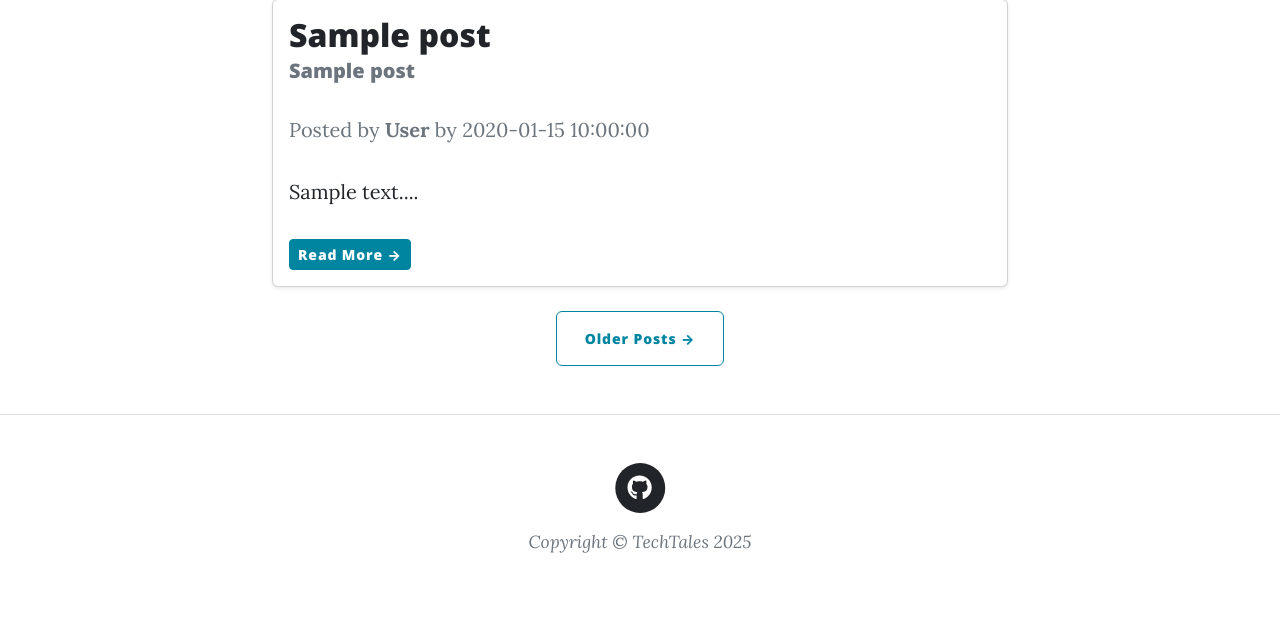
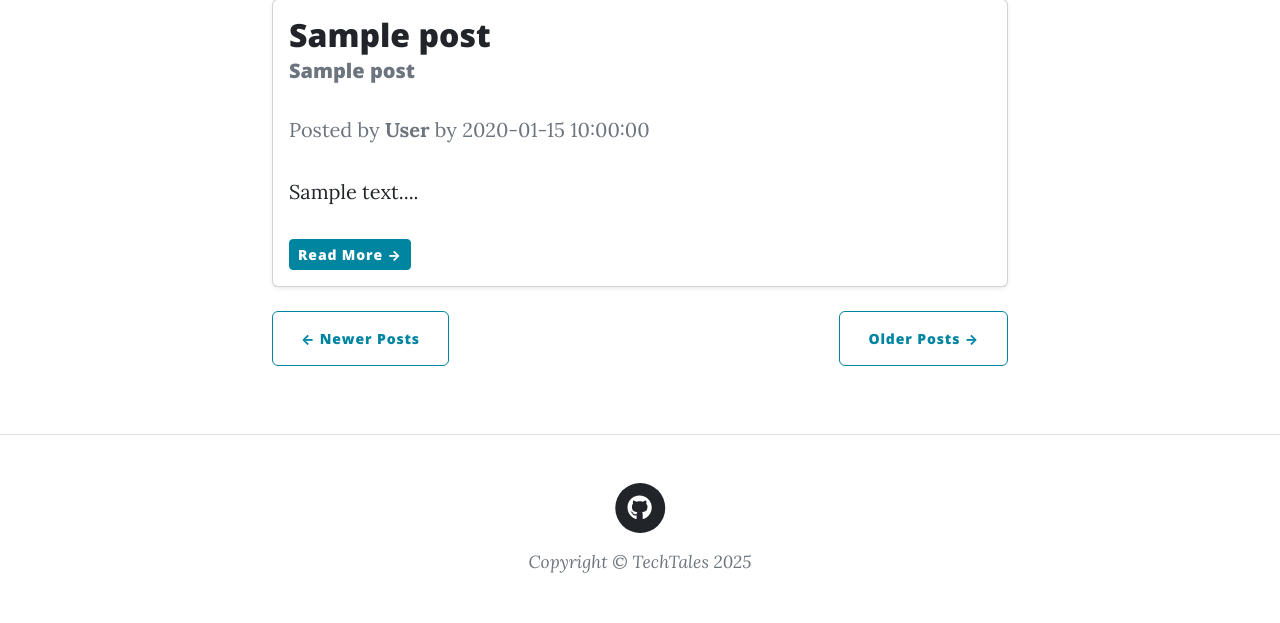
Before and after one commit to ndk123-web/blog, a Flask app: template templates/index.html in a window 1280 px wide. Shown: the part 805-1428 px from the top of the page. Before the commit the page ends 1358 px from the top, so only its background shows below. Run offline with Flask 3, Linux system fonts and the light colour scheme; tables that the repository leaves empty hold one stand-in row (values such as "Sample post"); the template is opened without the code that fills it: values that come from a table or form of the project are taken from there, most other values are stand-ins (such as "Sample title", 1, 10 or a date in 2020); one stand-in notice (Sample message) is shown; parts of the project's set-up code (start-up, migrations or seed data) failed here and were passed over; some libraries are stand-ins or nearby versions.

Commit message:
almost complet

```diff
--- a/main.py
+++ b/main.py
@@ -86,8 +86,40 @@ def time_ago_converter(date_obj):
 
 @app.route('/')
 def home():
-    posts = Posts.query.order_by(Posts.date.desc()).all()[0:int(params['no_of_posts'])]  # Fetch all
-    return render_template("index.html", params=params, posts=posts, time_ago_converter=time_ago_converter)
+    per_page = int(params['no_of_posts'])  # Number of posts per page
+    page_no = session.get('page_no', 1)  # Default page = 1
+
+    start_idx = (page_no - 1) * per_page
+    end_idx = start_idx + per_page
+    total_posts = Posts.query.count()  # Get total number of posts
+
+    posts = Posts.query.order_by(Posts.date.desc()).all()[start_idx:end_idx]
+
+    return render_template("index.html", params=params, posts=posts, time_ago_converter=time_ago_converter, page_no=page_no,total_posts=total_posts)
+
+
+@app.route('/pagination', methods=['POST'])
+def pagination():
+    per_page = 5  # Number of posts per page
+    page_no = session.get('page_no', 1)  # Default page = 1
+    total_posts = Posts.query.count()  # Get total number of posts
+
+    # Check which button was clicked
+    direction = request.form.get('direction')
+
+    if direction == "older":
+        page_no += 1  # Move forward in pagination
+    elif direction == "newer" and page_no > 1:
+        page_no -= 1  # Move backward, but not below page 1
+
+    # Update session with new page number
+    session['page_no'] = page_no
+
+    # Calculate post range based on current page
+    start_idx = (page_no - 1) * per_page
+    end_idx = start_idx + per_page
+    posts = Posts.query.order_by(Posts.date.desc()).all()[start_idx:end_idx]
+    return render_template("index.html", posts=posts, page_no=page_no, params=params, total_posts=total_posts, time_ago_converter=time_ago_converter)
 
 @app.route('/contact/',methods=['GET','POST'])
 def contact():
@@ -140,7 +172,7 @@ def post(post_slug):
 @app.route('/admin_dashboard/',methods=['GET'])
 def admin_dashboard():
     posts = Posts.query.all()
-    return render_template('admin_dashboard.html',params=params,posts=posts)
+    return render_template('admin_dashboard.html',params=params,posts=posts,time_ago_converter=time_ago_converter)
 
 ''' ------------ Imp for uploading file --------------- '''
 
@@ -206,14 +238,14 @@ def login():
 
     # when if 'user' ke is already in cookie then it will immediately redirects to the home
     if 'user' in session and session['user'] == params['admin_username']:
-        return render_template('admin_dashboard.html',params=params,posts=posts)
+            return render_template('admin_dashboard.html',params=params,posts=posts,time_ago_converter=time_ago_converter)
 
     if request.method == 'POST':
         username = request.form.get('username')
         password = request.form.get('password')
         if username == params['admin_username'] and password == params['admin_password']:
             session['user'] = username
-            return render_template('admin_dashboard.html',params=params,posts=posts)
+            return render_template('admin_dashboard.html',params=params,posts=posts,time_ago_converter=time_ago_converter)
         else:
             flash('U are not admin','danger')
             return redirect(url_for('login'))
@@ -279,6 +311,41 @@ def createpost():
 
     return render_template('create_post.html', post={},params = params)
 
+@app.route('/delete/<string:sno>')
+def delete(sno):
+
+    req_post = Posts.query.filter_by(sno=sno).first()
+
+    if not req_post:
+        flash('Post not found','danger')
+        return redirect(url_for('admin_dashboard'))
+
+    try:
+        db.session.delete(req_post)
+        db.session.commit()
+        flash('successfully deleted post! ','success')
+        return redirect(url_for('admin_dashboard'))
+    except Exception as e:
+        db.session.rollback()
+        flash(f'Something messing: {e}','danger')
+        return redirect(url_for('admin_dashboard'))
+
+    all_posts = Posts.query.filter_by().all()
+    return render_template('admin_dashboard.html',params=params,posts=all_posts,time_ago_converter=time_ago_converter)
+
+# @app.route('/pagination/<int:page>/', methods=['GET'])
+# def pagination(page):
+#     per_page = int(params['no_of_posts'])  # Number of posts per page (default = 5)
+
+#     total_posts = Posts.query.count()  # Total number of posts
+#     start_index = (page - 1) * per_page
+#     end_index = start_index + per_page
+
+#     # Fetch only the required posts
+#     posts = Posts.query.order_by(Posts.date.desc()).all()[start_index:end_index]
+
+    # return render_template("index.html", params=params, posts=posts, page=page, total_posts=total_posts, per_page=per_page)
+
 
 if __name__ == '__main__':
     app.run(debug=True)
--- a/templates/edit.html
+++ b/templates/edit.html
@@ -69,9 +69,9 @@
                             width="150">
                     </div>
                     {% else %}
-                    <input type="file" class="form-control" id="img_url"
+                    {% endif %}
+                     <input type="file" class="form-control" id="img_url"
                         name="img_url" >
-                    {% endif %}
                 </div>
 
                 <button type="submit" class="btn btn-success w-100">Edit
--- a/templates/index.html
+++ b/templates/index.html
@@ -1,11 +1,13 @@
 <html lang="en">
     <head>
         <meta charset="utf-8" />
-    <meta name="viewport" content="width=device-width, initial-scale=1, shrink-to-fit=no" />
-    <meta name="description" content="" />
-    <meta name="author" content="" />
+        <meta name="viewport"
+            content="width=device-width, initial-scale=1, shrink-to-fit=no" />
+        <meta name="description" content />
+        <meta name="author" content />
         <title>{{params["blog_name"]}}</title>
-    <link rel="icon" type="image/x-icon" href="{{ url_for('static',filename ='assets/favicon.ico') }}" />
+        <link rel="icon" type="image/x-icon"
+            href="{{ url_for('static',filename ='assets/favicon.ico') }}" />
         <style>
     body {
         background-color: #f8f9fa; /* Light gray background */
@@ -32,7 +34,7 @@
     <!-- Page Header-->
     {% block body %}
     <header class="masthead"
-    style="background-image: url('{{ url_for( 'static' , filename = 'assets/img/home-bg.jpg')}}')">
+        style="background-image: url('{{ url_for( 'static' , filename = 'assets/img/image.png')}}')">
         <div class="container position-relative px-4 px-lg-5">
             <div class="row gx-4 gx-lg-5 justify-content-center">
                 <div class="col-md-10 col-lg-8 col-xl-7">
@@ -49,9 +51,11 @@
     {% if messages %}
     {% for category, message in messages %}
 
-                    <div class="alert alert-{{ category }} alert-dismissible fade show" role="alert">
+    <div class="alert alert-{{ category }} alert-dismissible fade show"
+        role="alert">
         {{ message }}
-                        <button type="button" class="btn-close" data-bs-dismiss="alert" aria-label="Close"></button>
+        <button type="button" class="btn-close" data-bs-dismiss="alert"
+            aria-label="Close"></button>
     </div>
 
     {% endfor %}
@@ -102,9 +106,28 @@
                 {% endfor %}
 
                 <!-- Pagination (Optional) -->
-            <div class="d-flex justify-content-center">
-                <a class="btn btn-outline-primary" href="#!">Older Posts →</a>
+                <div class="d-flex justify-content-between">
+                    <!-- Newer Posts -->
+                    <form action="{{ url_for('pagination') }}" method="POST">
+                        <input type="hidden" name="direction" value="newer">
+                        <button type="submit" class="btn btn-outline-primary" {%
+                            if page_no == 1 %}disabled{% endif %}>← Newer
+                            Posts</button>
+                    </form>
+
+                    <!-- Older Posts -->
+                    <form action="{{ url_for('pagination') }}" method="POST">
+                        <input type="hidden" name="direction" value="older">
+                        <button type="submit" class="btn btn-outline-primary"
+                            {% if page_no * (params['no_of_posts'] | int)>=
+                            total_posts %}disabled{% endif %}>
+                            Older Posts →
+                        </button>
+
+                    </form>
                 </div>
+            </div>
+
         </div>
     </div>
 </div>
--- a/templates/main.html
+++ b/templates/main.html
@@ -8,7 +8,7 @@
         <meta name="author" content />
         <title>{{params["blog_name"]}}</title>
         <link rel="icon" type="image/x-icon"
-            href="{{ url_for('static',filename ='assets/favicon.ico') }}" />
+            href="{{ url_for('static',filename ='assets/logo.png') }}" />
 
         <!-- Bootstrap 5.3.0 CSS -->
         <link
@@ -18,6 +18,9 @@
         <!-- Font Awesome icons (free version)-->
         <script src="https://use.fontawesome.com/releases/v6.3.0/js/all.js"
             crossorigin="anonymous"></script>
+
+        <link rel="stylesheet"
+            href="https://cdn.datatables.net/1.13.4/css/dataTables.bootstrap5.min.css">
 
         <!-- Google fonts-->
         <link
@@ -36,21 +39,28 @@
                 white-space: pre-line;
                 font-family: Arial, sans-serif; /* Better readability */
             }
+        </style>
 
-        </style>
     </head>
     <body>
         <!-- Navigation-->
-        <nav class="navbar navbar-expand-lg navbar-light" id="mainNav">
+        <nav class="navbar navbar-expand-lg navbar-light sticky-top"
+            id="mainNav">
             <div class="container px-4 px-lg-5">
-                <a class="navbar-brand"
-                    href="{{ url_for('home') }}">{{params["blog_name"]}}</a>
+                <a class="navbar-brand" href="{{ url_for('home') }}">
+                    <img
+                        src="{{ url_for('static', filename='assets/logo.png') }}"
+                        alt="Logo"
+                        style="width: 40px; height: 40px; margin-right: 10px;">
+                    {{ params["blog_name"] }}
+                </a>
                 <button class="navbar-toggler" type="button"
                     data-bs-toggle="collapse" data-bs-target="#navbarResponsive"
                     aria-controls="navbarResponsive" aria-expanded="false"
                     aria-label="Toggle navigation">
                     Menu <i class="fas fa-bars"></i>
                 </button>
+
                 <div class="collapse navbar-collapse" id="navbarResponsive">
                     <ul class="navbar-nav ms-auto py-4 py-lg-0">
                         <li class="nav-item"><a
@@ -108,8 +118,32 @@
         </footer>
 
         <!-- Bootstrap JS (with Popper) -->
+        <!-- jQuery (Only if needed for DataTables, Not for Bootstrap 5) -->
+        <script src="https://code.jquery.com/jquery-3.6.0.min.js"></script>
+
+        <!-- Bootstrap JS (ONLY ONE INSTANCE) -->
         <script
             src="https://cdn.jsdelivr.net/npm/bootstrap@5.3.0/dist/js/bootstrap.bundle.min.js"></script>
-        <script src="{{ url_for('static',filename='js/scripts.js') }}"></script>
+
+        <!-- DataTables JS -->
+        <script
+            src="https://cdn.datatables.net/1.13.4/js/jquery.dataTables.min.js"></script>
+        <script
+            src="https://cdn.datatables.net/1.13.4/js/dataTables.bootstrap5.min.js"></script>
+
+        <!-- Initialize DataTable -->
+        <script>
+$(document).ready(function() {
+    $('#myTable').DataTable({
+        "paging": true,        // Enable pagination
+        "searching": true,     // Enable search box
+        "ordering": true,      // Enable column sorting
+        "info": true,          // Show info text (e.g., "Showing 1 to 10 of 50 entries")
+        "lengthMenu": [5, 10, 25, 50, 100],  // User can select number of rows
+        "pageLength": 5        // Default rows per page
+    });
+});
+</script>
+
     </body>
 </html>
```
Also changed, not shown: tempCodeRunnerFile.py (added, +20 -0 lines), templates/admin_dashboard.html (+21 -11 lines), templates/login.html (+31 -35 lines), static/assets/img/IMG20250113160717.jpg (added), static/assets/img/Screenshot_2025-02-17_210906.png (added), static/assets/img/Screenshot_2025-02-27_214740.png (added), static/assets/img/Screenshot_2025-02-27_215209.png (added), static/assets/img/admin-bg.png (added), 2 other files. Lines whose indentation alone changed are shown as unchanged.
